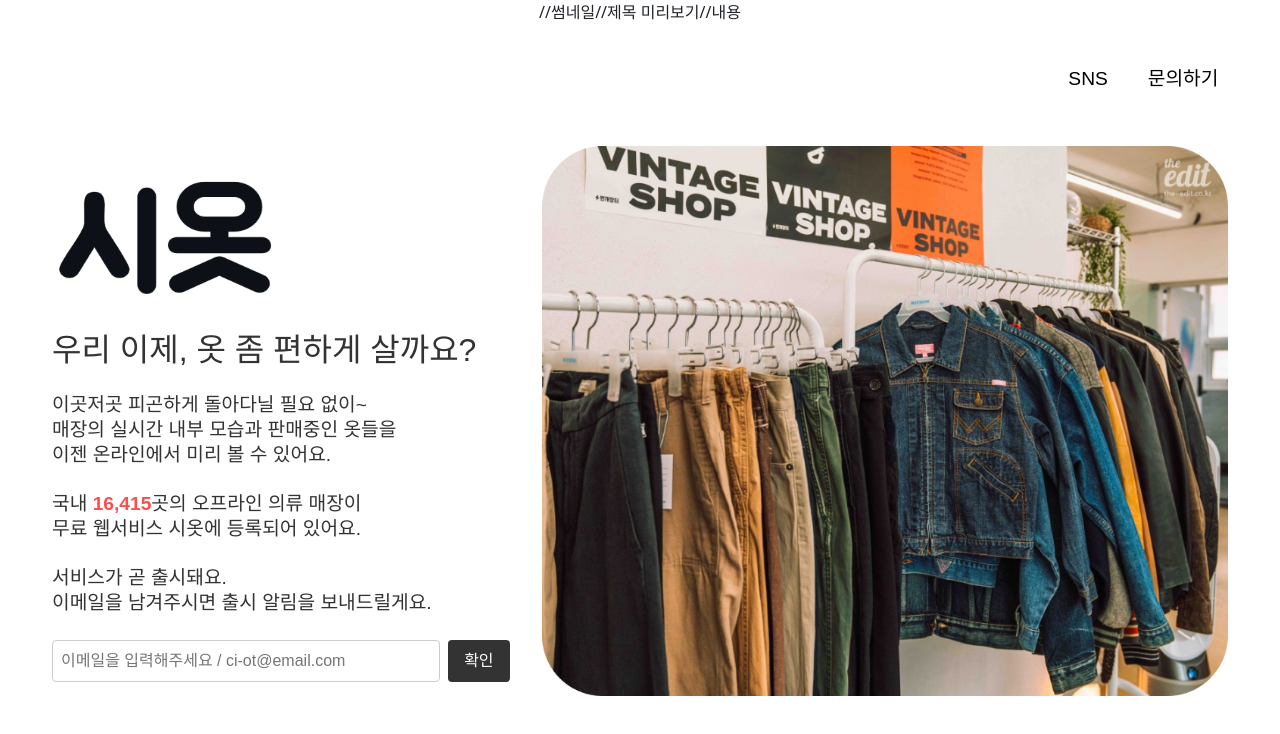
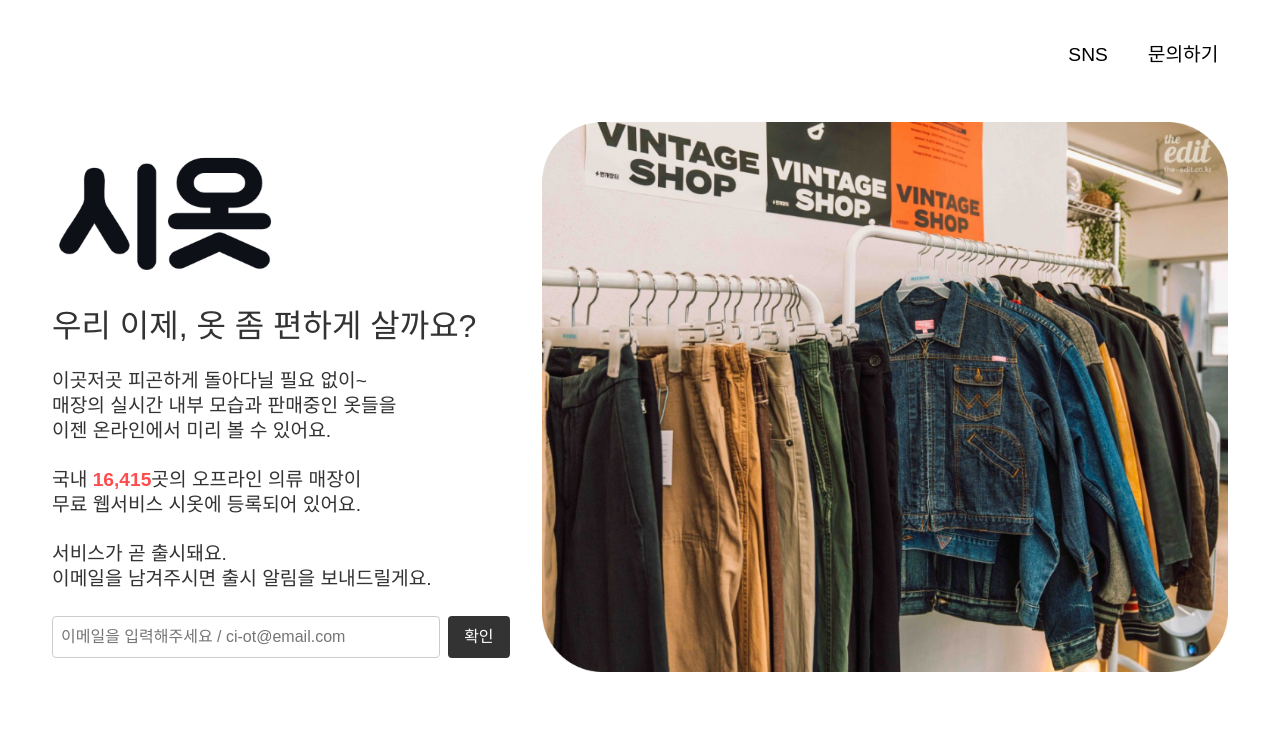
Before and after one commit to seokju1215/seokju1215.github.io, a plain HTML site: page index.html in a window 1280 px wide. Drawn offline with Linux system fonts and the light colour scheme; no server answers.

Commit message:
Add files via upload

```diff
--- a/index.html
+++ b/index.html
@@ -1 +1 @@
-<!doctype html><html lang="en"><head><meta property="og:image" content="/kakao.png"/>//썸네일<meta property="og:site_name" content="시옷"/>//제목 미리보기<meta property="og:description" content="쇼핑 미리보기로 시간 줄이는 옷 쇼핑."/>//내용<meta charset="utf-8"/><link rel="icon" href="./siot-fabicon.png"/><meta name="viewport" content="width=device-width,initial-scale=1"/><meta name="theme-color" content="#000000"/><meta name="description" content="Web site created using create-react-app"/><link rel="apple-touch-icon" href="/logo192.png"/><link rel="manifest" href="/manifest.json"/><title>시간 줄이는 옷쇼핑, 시옷</title><script defer="defer" src="/static/js/main.147b1585.js"></script><link href="/static/css/main.eb53cafc.css" rel="stylesheet"></head><body><noscript>You need to enable JavaScript to run this app.</noscript><div id="root"></div></body></html>
+<!doctype html><html lang="en"><head><meta property="og:image" content="/kakao.png"/><meta property="og:site_name" content="시옷"/><meta property="og:description" content="쇼핑 미리보기로 시간 줄이는 옷 쇼핑."/><meta charset="utf-8"/><link rel="icon" href="./siot-fabicon.png"/><meta name="viewport" content="width=device-width,initial-scale=1"/><meta name="theme-color" content="#000000"/><meta name="description" content="Web site created using create-react-app"/><link rel="apple-touch-icon" href="/logo192.png"/><link rel="manifest" href="/manifest.json"/><title>시간 줄이는 옷쇼핑, 시옷</title><script defer="defer" src="/static/js/main.147b1585.js"></script><link href="/static/css/main.eb53cafc.css" rel="stylesheet"></head><body><noscript>You need to enable JavaScript to run this app.</noscript><div id="root"></div></body></html>
```
